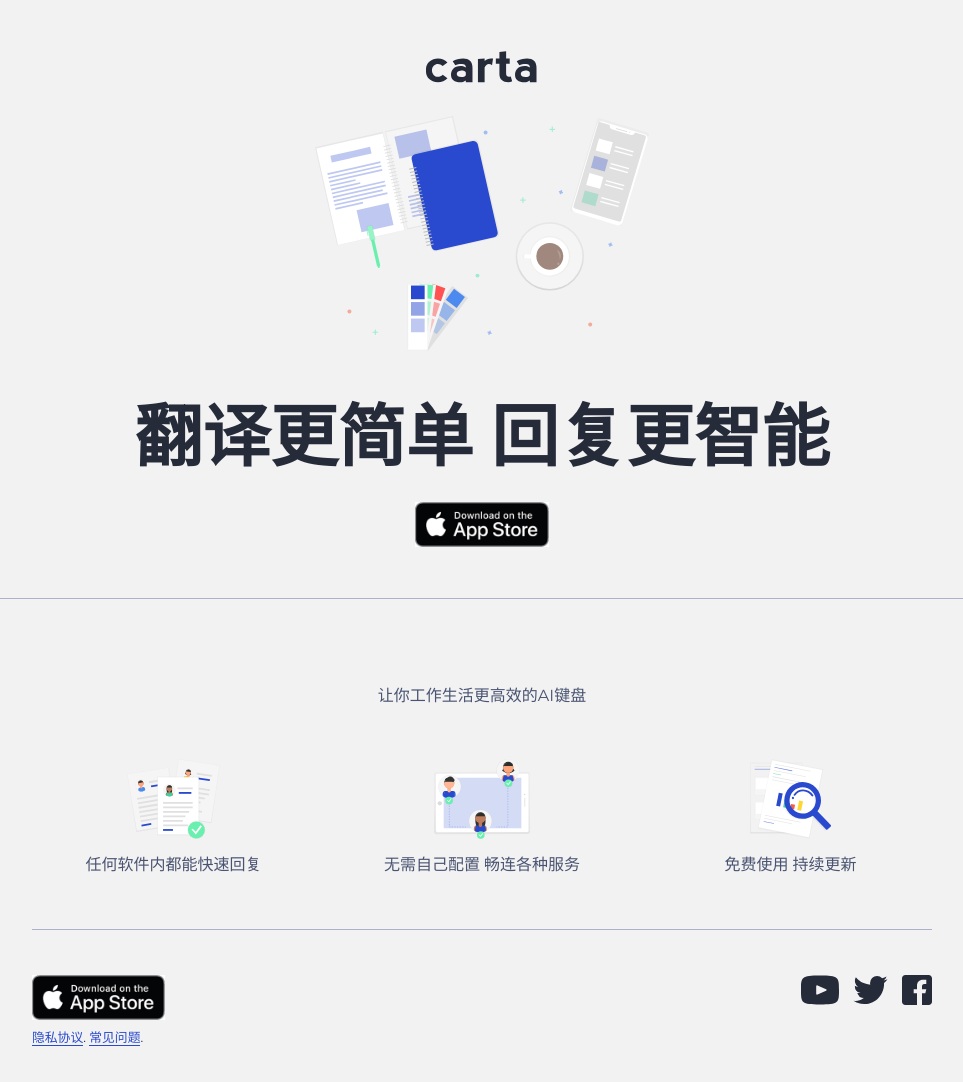
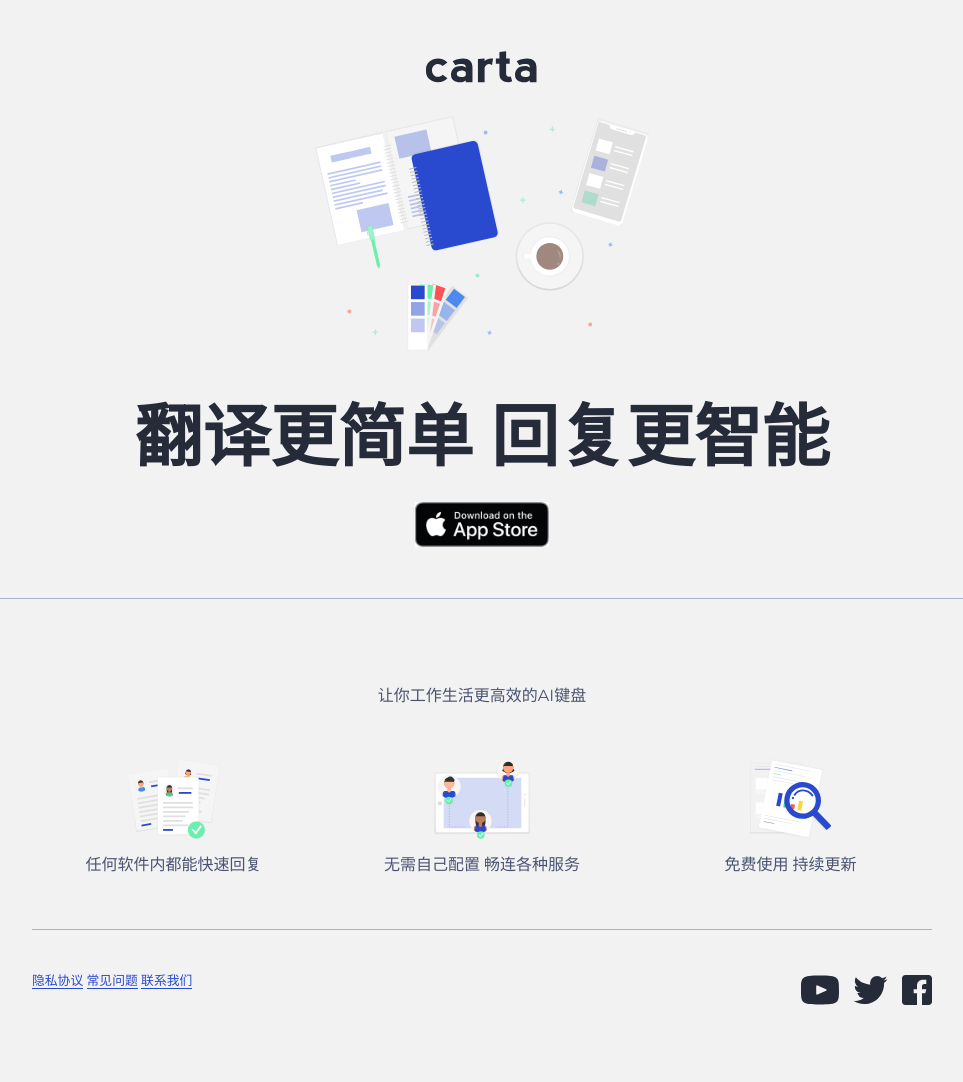
Before and after one commit to Tbxhs/LingoBoard, a plain HTML site: page public/index.html in a window 1280 px wide. Shown: the whole page, without its empty margins (158-1121 px from the left). Drawn offline with nearby package versions, Linux system fonts and the light colour scheme; a web font is replaced by a local one.

Commit message:
Update index.html

```diff
--- a/public/index.html
+++ b/public/index.html
@@ -141,17 +141,18 @@
         <div class="container">
             <div class="grid-row">
                 <div class="grid-column mt2 span-half">
+                    <!--
                     <div class="mb1">
                         <span>
                             <a href="https://www.apple.com/ios/app-store/" class="link"><img class="download" src="./img/ios.png" alt="Download on the App Store"></a>
                         </span>
-                        <!--
+
                         <span>
                             <a href="https://play.google.com/store" class="link"><img class="download" src="./img/googleplay.png" alt="Download on Google Play"></a>
                         </span>
-                        -->
                     </div>
-                    <p class="small"><a href="https://lingoboard.app/privacypolicy.html" class="link link--text">隐私协议</a>. <a href="https://lingoboard.app/faqs.html" class="link link--text">常见问题</a>.</p>
+                    -->
+                    <p class="small"><a href="https://lingoboard.app/privacypolicy.html" class="link link--text">隐私协议</a>   <a href="https://lingoboard.app/faqs.html" class="link link--text">常见问题</a>   <a href="mailto:me@baolin.wang" class="link link--text">联系我们</a></p>
                 </div>
                 <div class="grid-column mt2 span-half align--right align--center-on-mobile">
                     <ul class="no-bullets list--inline">
```
